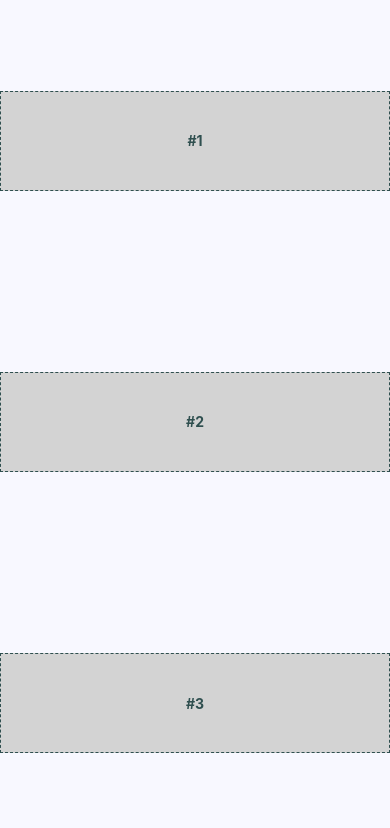
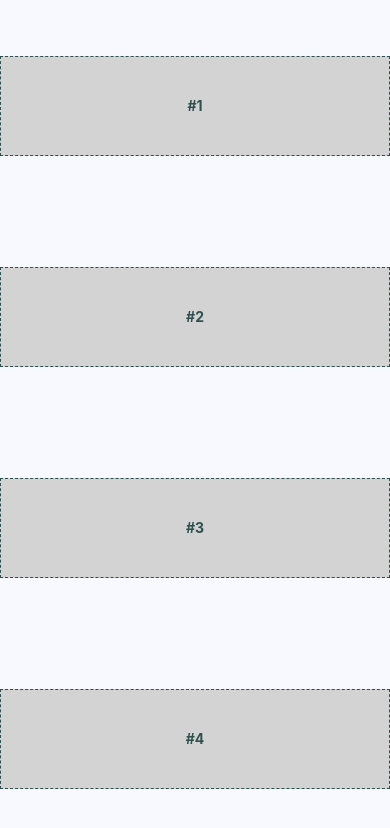
Before and after one commit to karim-dev-2023/react-native-blanck-ts, a React Native app: screen / in a window 390 px wide. Shown: the top 828 px of the page. Built offline with nearby package versions, Linux system fonts and the light colour scheme.

Commit message:
Optimisation du code

```diff
--- a/App.tsx
+++ b/App.tsx
@@ -1,19 +1,15 @@
-import { StatusBar } from "expo-status-bar";
+import React from "react";
 import { Text, View } from "react-native";
 import styles from "./styles";
+import Box from "./components/Box";
 
 export default function App() {
   return (
     <View style={styles.container}>
-      <View style={styles.box}>
-        <Text style={styles.boxText}>#1</Text>
-      </View>
-      <View style={styles.box}>
-        <Text style={styles.boxText}>#2</Text>
-      </View>
-      <View style={styles.box}>
-        <Text style={styles.boxText}>#3</Text>
-      </View>
+      <Box>#1</Box>
+      <Box>#2</Box>
+      <Box>#3</Box>
+      <Box>#4</Box>
     </View>
   );
 }
--- /dev/null
+++ b/components/Box.js
@@ -0,0 +1,16 @@
+import  React  from "react";
+import { PropTypes } from "prop-types";
+import { View, Text } from "react-native";
+import styles from "../styles";
+
+export default function Box({ children }) {
+  return (
+    <View style={styles.box}>
+      <Text style={styles.boxText}>{children}</Text>
+    </View>
+  );
+}
+
+Box.propTypes = {
+  children: PropTypes.node.isRequired,
+};
--- a/package.json
+++ b/package.json
@@ -11,6 +11,7 @@
   "dependencies": {
     "expo": "~53.0.17",
     "expo-status-bar": "~2.2.3",
+    "prop-types": "^15.8.1",
     "react": "19.0.0",
     "react-native": "0.79.5"
   },
```
Also changed, not shown: 1 other file (tests, documents, lock files or other folders).
